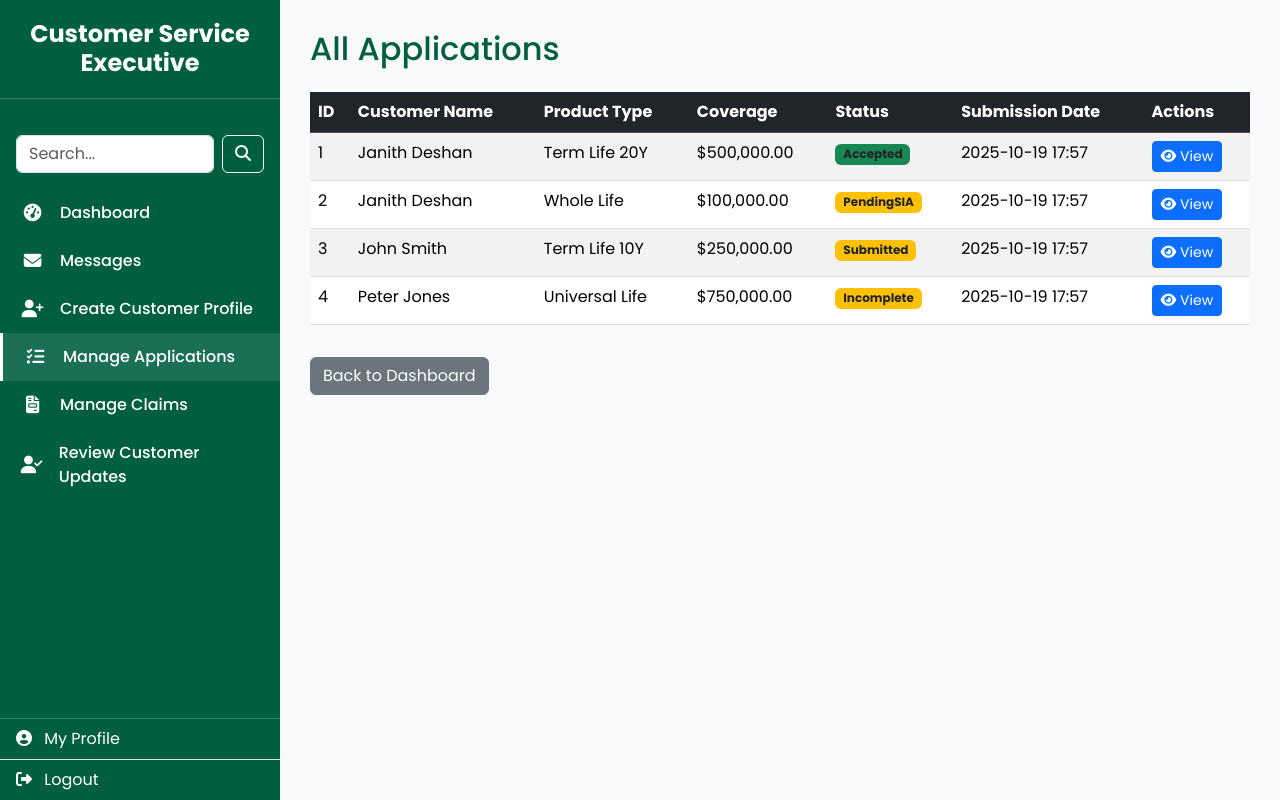
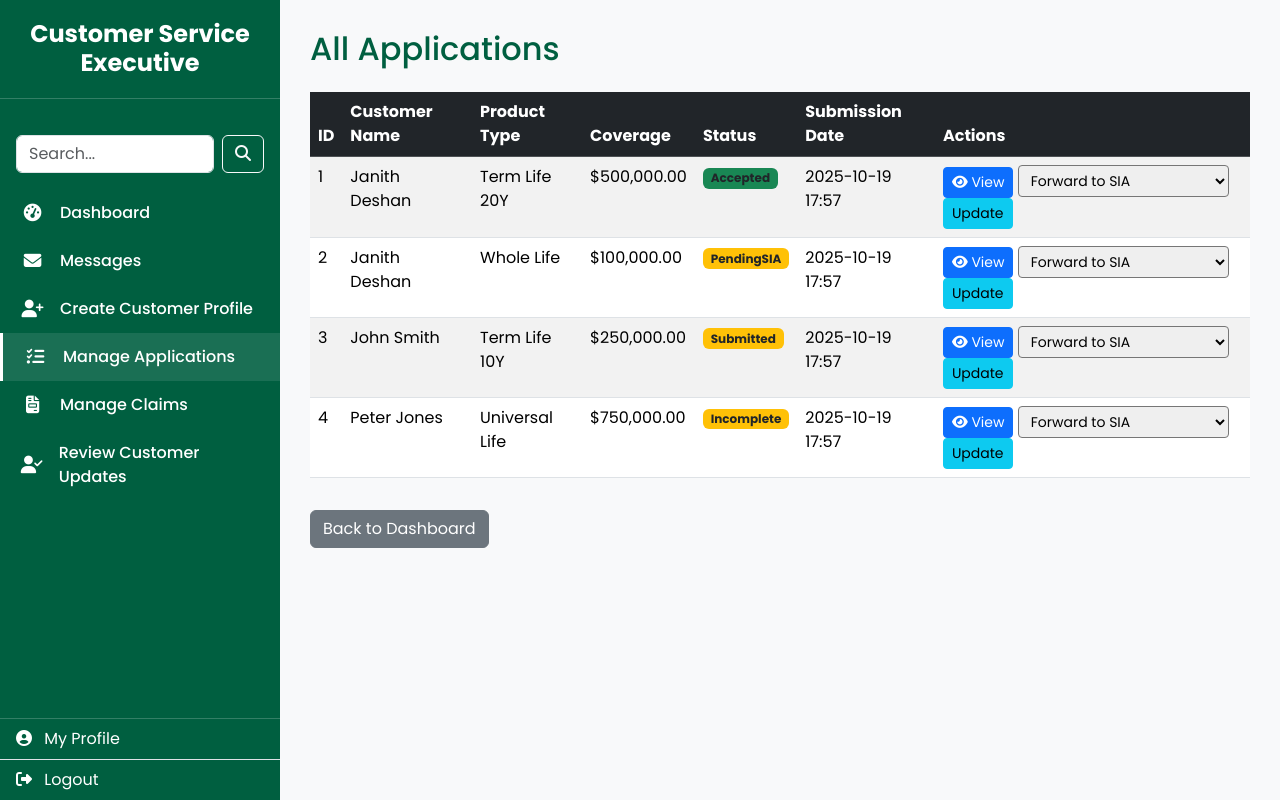
Before and after one commit to janiya51/v2-Thuli-01, a Spring Boot app: page /cse/applications in a window 1280 px wide. Run offline with Spring Boot 4, Linux system fonts and the light colour scheme; data comes from the database, SQL or seed files in the repository.

Commit message:
fix: Correct Whitelabel errors and application display issues
This commit fixes several Whitelabel errors and display issues that were occurring in the application:

- **CSE:**
  - The "Update Status" functionality on the applications list page was broken due to a missing form and incorrect `applicationId` submission. This has been fixed by adding a form directly to the actions column.
  - The application details display on the applications list page has been made more robust to handle cases where user data might not be fully loaded.

- **SIA:**
  - The "Submit Assessment" button was causing an error due to an incorrect enum value (`Pending_FO` instead of `PendingFO`). This has been corrected in the template.

- **Admin:**
  - The "Update Dispute" functionality was not correctly binding form data, leading to a Whitelabel error. The controller logic has been refactored to safely update the existing dispute object.

```diff
--- a/src/main/resources/templates/cse/view_applications.html
+++ b/src/main/resources/templates/cse/view_applications.html
@@ -37,7 +37,10 @@
                     <tbody>
                         <tr th:each="app : ${applications}">
                             <td th:text="${app.applicationId}"></td>
-                            <td th:text="${app.user.firstName + ' ' + app.user.lastName}"></td>
+                            <td>
+                                <span th:if="${app.user != null}" th:text="${app.user.firstName + ' ' + app.user.lastName}"></span>
+                                <span th:if="${app.user == null}" class="text-danger">N/A</span>
+                            </td>
                             <td th:text="${app.productType}"></td>
                             <td th:text="${'$' + #numbers.formatDecimal(app.desiredCoverage, 0, 'COMMA', 2, 'POINT')}"></td>
                             <td>
@@ -51,6 +54,14 @@
                                 <a th:href="@{/cse/application/{id}(id=${app.applicationId})}" class="btn btn-sm btn-primary">
                                     <i class="fas fa-eye"></i> View
                                 </a>
+                                <form th:action="@{/cse/application/updateStatus}" method="post" class="d-inline">
+                                    <input type="hidden" name="applicationId" th:value="${app.applicationId}" />
+                                    <select name="status" class="form-select-sm">
+                                        <option value="PendingSIA">Forward to SIA</option>
+                                        <option value="Incomplete">Request More Information</option>
+                                    </select>
+                                    <button type="submit" class="btn btn-sm btn-info">Update</button>
+                                </form>
                             </td>
                         </tr>
                     </tbody>
```
